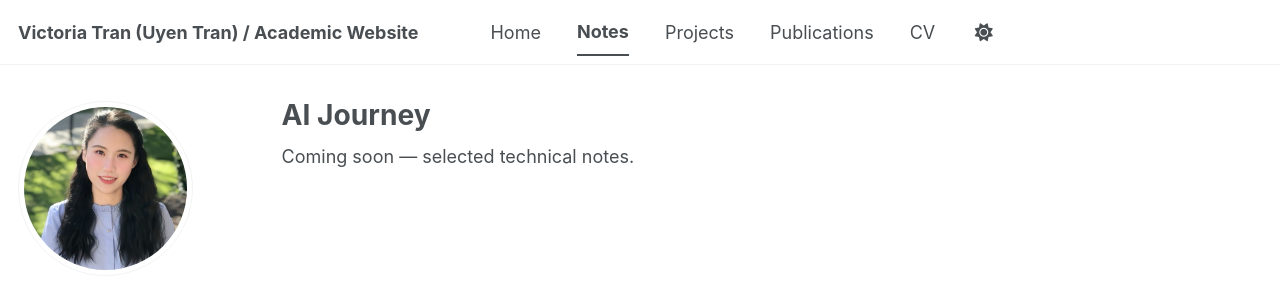
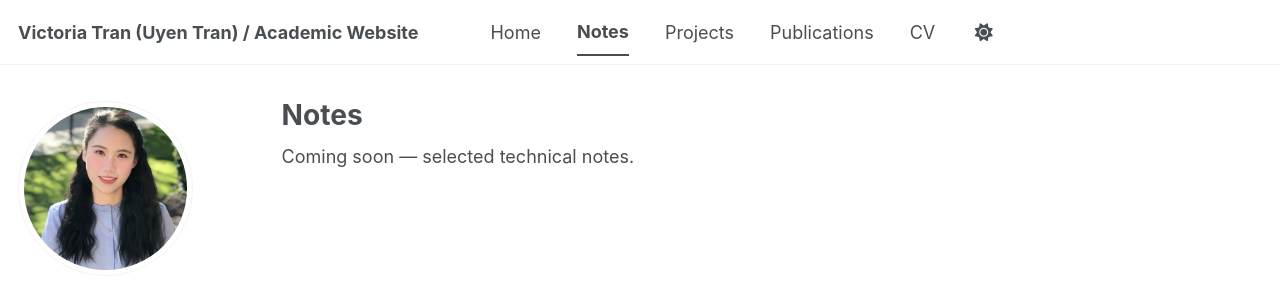
Before and after one commit to uyentran9/uyentran-ai-blog, a Jekyll site: the page built from _pages/year-archive.html, in a window 1280 px wide. Shown: the top 286 px of the page. Built offline with Jekyll 4.4.1, drawn with Linux system fonts in a browser that asks for light colours; a script that is not in the unit is left out.

Commit message:
Change title from 'AI Journey' to 'Notes'

```diff
--- a/_pages/year-archive.html
+++ b/_pages/year-archive.html
@@ -1,6 +1,6 @@
 ---
 layout: single
-title: "AI Journey"
+title: "Notes"
 permalink: /blog/
 author_profile: true
 ---
```
